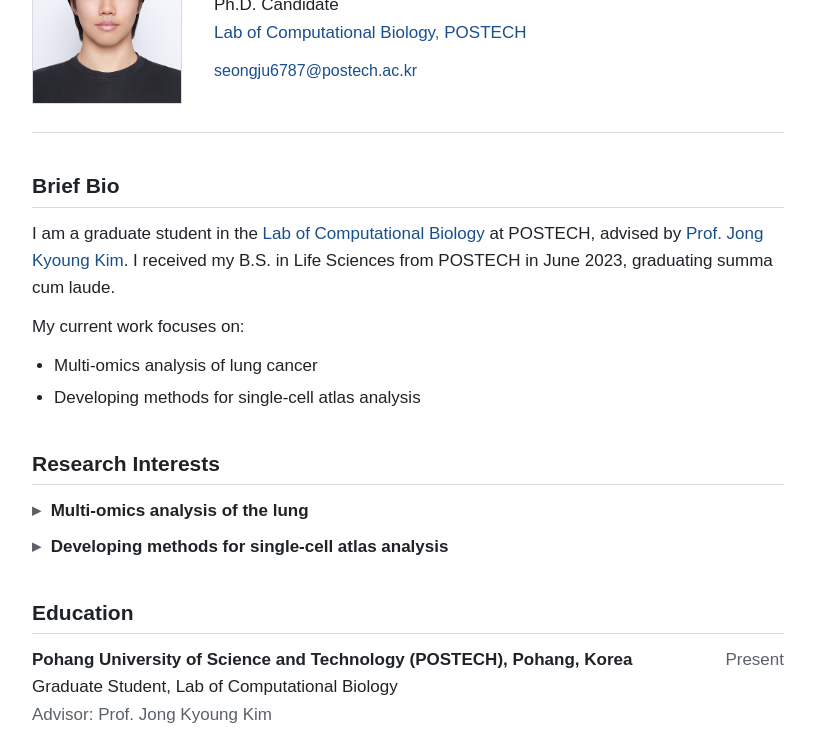
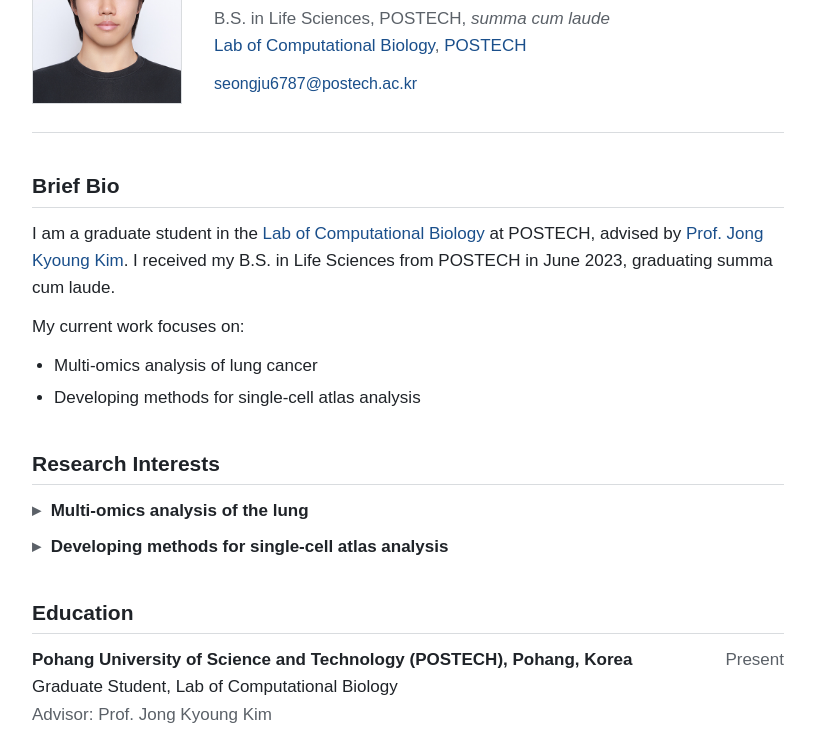
Before and after one commit to seongju-cho/seongju-cho.github.io, a plain HTML site: page index.html in a window 1280 px wide. Shown: the part 132-871 px from the top of the page, without its empty margins (232-1047 px from the left). Drawn offline with Linux system fonts and the light colour scheme.

Commit message:
Add B.S. (summa cum laude) under title in header

```diff
--- a/index.html
+++ b/index.html
@@ -53,6 +53,7 @@
   .photo .initials { font-size: 40px; color: var(--muted); letter-spacing: 2px; }
   h1 { font-size: 34px; font-weight: 600; margin: 0 0 6px; line-height: 1.2; }
   .role { margin: 0; color: var(--ink); }
+  .degree { margin: 0; color: var(--muted); }
   .affil { margin: 0 0 12px; color: var(--muted); }
   .links { margin: 0; font-size: 16px; }
   .links span + span::before { content: "|"; color: var(--rule); margin: 0 10px; }
@@ -111,6 +112,7 @@
     <div>
       <h1>Seongju Cho</h1>
       <p class="role">Ph.D. Candidate</p>
+      <p class="degree">B.S. in Life Sciences, POSTECH, <em>summa cum laude</em></p>
       <p class="affil">
         <a href="https://cb.postech.ac.kr/lcb_postech/index.do">Lab of Computational Biology</a>,
         <a href="https://www.postech.ac.kr/eng/index.do">POSTECH</a>
```
